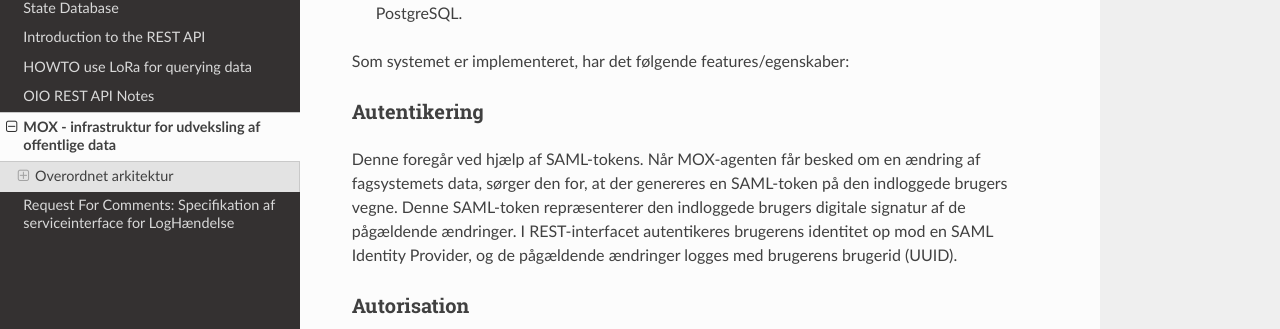
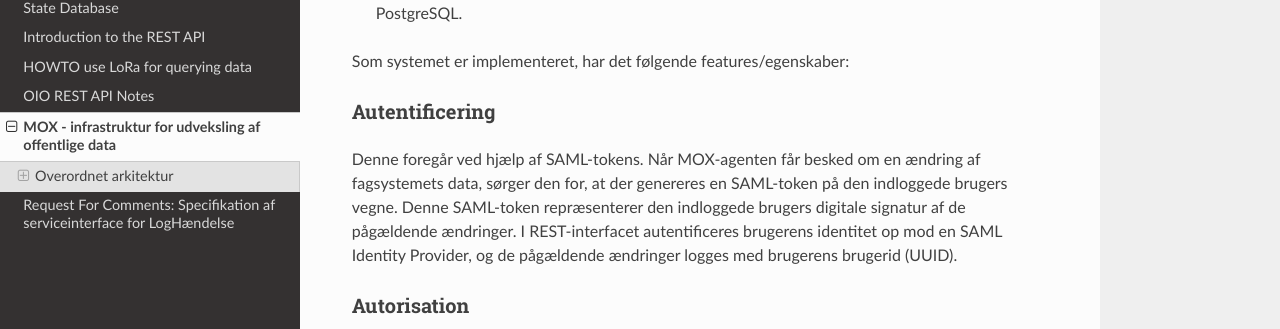
Before and after one commit to magenta-aps/mox, a Sphinx documentation site: the page built from doc/praesentation.rst, in a window 1280 px wide and 900 px high, scrolled down 833 px. Shown: the part 162-491 px from the top of the window. Built offline with Sphinx 7.4.7 and the Read the Docs theme 2.0.0, drawn with Linux system fonts in a browser that asks for light colours.

Commit message:
Fix spelling error

```diff
--- a/doc/praesentation.rst
+++ b/doc/praesentation.rst
@@ -52,14 +52,14 @@ MOX-systemet består grundlæggende af fem komponenter:
 
 Som systemet er implementeret, har det følgende features/egenskaber:
 
-Autentikering
-+++++++++++++
+Autentificering
++++++++++++++++
 
 Denne foregår ved hjælp af SAML-tokens. Når MOX-agenten får besked om en
 ændring af fagsystemets data, sørger den for, at der genereres en
 SAML-token på den indloggede brugers vegne. Denne SAML-token
 repræsenterer den indloggede brugers digitale signatur af de pågældende
-ændringer. I REST-interfacet autentikeres brugerens identitet op mod en
+ændringer. I REST-interfacet autentificeres brugerens identitet op mod en
 SAML Identity Provider, og de pågældende ændringer logges med brugerens
 brugerid (UUID).
 
```
